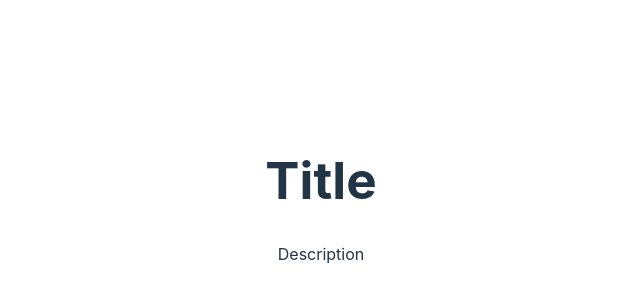
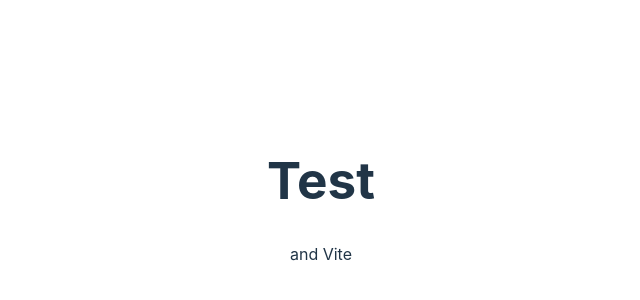
Before and after one commit to RichardBray/react-vite-course, a React (Vite) app: page / in a window 1280 px wide. Shown: the part 200-500 px from the top of the page, without its empty margins (319-959 px from the left). Built offline with nearby package versions, Linux system fonts and the light colour scheme.

Commit message:
chore: add code for props video

```diff
--- a/src/App.jsx
+++ b/src/App.jsx
@@ -4,7 +4,7 @@
 import Card from "./components/Card";
 
 function App() {
-  return <Card />
+  return <Card title="Test" description="and Vite"/>
 }
 
 export default App
--- a/src/components/Card.jsx
+++ b/src/components/Card.jsx
@@ -1,8 +1,8 @@
-function Card() {
+function Card({title = "Default title", description= "Desc"}) {
     return (
         <div>
-            <h1>Title</h1>
-            <p>Description</p>
+            <h1>{title}</h1>
+            <p>{description}</p>
         </div>
     )
 }
```
